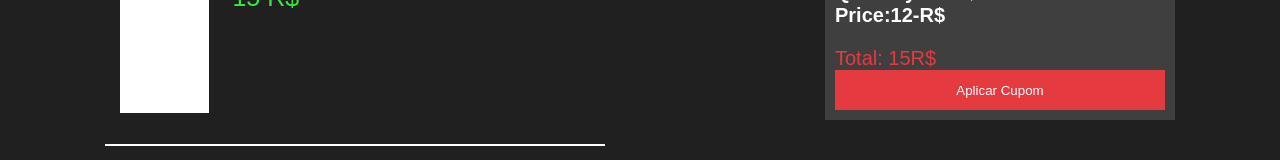
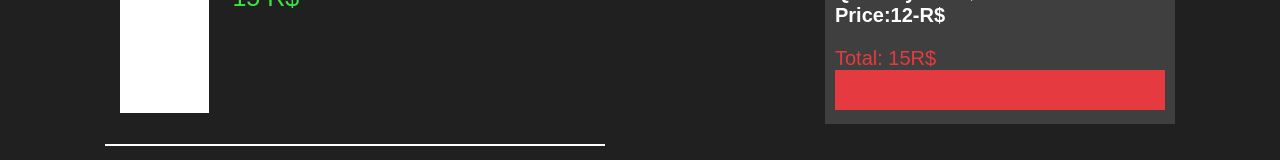
Before and after one commit to JulioDev1/Marvel-app, a React (Create React App) app: page /shopping in a window 1280 px wide. Shown: the part 282-442 px from the top of the page. Built offline with nearby package versions, Linux system fonts and the light colour scheme; a web font is replaced by a local one.

Commit message:
procurando solução para adicionar excluir produtos do carrinho

```diff
--- a/package.json
+++ b/package.json
@@ -7,6 +7,7 @@
     "@testing-library/react": "^13.0.0",
     "@testing-library/user-event": "^13.2.1",
     "axios": "^1.3.4",
+    "create-react-context": "^0.3.0",
     "md5": "^2.3.0",
     "react": "^18.2.0",
     "react-dom": "^18.2.0",
--- a/src/App.js
+++ b/src/App.js
@@ -1,14 +1,17 @@
 import { Outlet } from "react-router-dom";
 import { Footer } from "./components/Footer";
 import { NavBar } from "./components/NavBar";
+import { CartProvider } from "./context/CartContext";
 
 function App() {
   return (
-    <div className="App">
-      <NavBar />
-      <Outlet />
-      <Footer />
-    </div>
+    <CartProvider>
+      <div className="App">
+        <NavBar />
+        <Outlet />
+        <Footer />
+      </div>
+    </CartProvider>
   );
 }
 
--- a/src/components/Footer/styled.js
+++ b/src/components/Footer/styled.js
@@ -4,4 +4,7 @@ export const FooterContainer = styled.footer`
   background-color: #131415;
   height: 10rem;
   width: 100%;
+  @media (max-width: 820px) and (min-width: 350px) {
+    height: 20rem;
+  }
 `;
--- a/src/components/Products/index.jsx
+++ b/src/components/Products/index.jsx
@@ -1,5 +1,6 @@
-import React from "react";
+import React, { useState } from "react";
 import { Link } from "react-router-dom";
+import { useCart } from "../../context/CartContext";
 import {
   Poster,
   Price,
@@ -11,6 +12,8 @@ import {
 } from "./styled";
 
 export const Products = ({ thumbnail, title, price, id }) => {
+  const { addProduct } = useCart();
+
   return (
     <ProductConteiner key={id}>
       <Link to={`/${id}`}>
@@ -20,7 +23,7 @@ export const Products = ({ thumbnail, title, price, id }) => {
         <TitleContainer>
           <Title>{title}</Title>
         </TitleContainer>
-        <Price>$ {price}</Price>
+        <Price>R$ {price}</Price>
         <Button>Adicionar ao Carrinho</Button>
       </InfoContainer>
     </ProductConteiner>
--- a/src/components/Products/styled.js
+++ b/src/components/Products/styled.js
@@ -34,6 +34,7 @@ export const InfoContainer = styled.div`
 export const Button = styled.button`
   width: 100%;
   height: 30px;
+  cursor: pointer;
   border: none;
   font-family: "Francois One", sans-serif;
   color: white;
--- a/src/components/TabelCupom/index.jsx
+++ b/src/components/TabelCupom/index.jsx
@@ -25,7 +25,7 @@ export const TabelCupom = () => {
           <Text>Price:12-R$</Text>
         </PriceContent>
         <TextTotal>Total: 15R$</TextTotal>
-        <ButtonBuy>Aplicar Cupom</ButtonBuy>
+        <ButtonBuy></ButtonBuy>
       </InfoProductsContainer>
     </Table>
   );
--- /dev/null
+++ b/src/context/CartContext.js
@@ -0,0 +1,28 @@
+import { useContext } from "react";
+import { useState } from "react";
+import { createContext } from "react";
+
+export const CartContext = createContext();
+export const CartProvider = ({ children }) => {
+  const [cart, setCart] = useState([]);
+  const [total, setTotal] = useState(0);
+
+  const addProduct = (comic) => {
+    setCart([...cart, comic]);
+    setTotal(total + parseFloat(comic.prices[0].price));
+  };
+
+  const removeProduct = (comic) => {
+    setCart(cart.filter((item) => item.id !== comic.id));
+    setTotal(total + parseFloat(comic.price[0].price));
+  };
+
+  console.log("carrinho", cart);
+
+  return (
+    <CartContext.Provider value={{ cart, addProduct, removeProduct }}>
+      {children}
+    </CartContext.Provider>
+  );
+};
+export const useCart = () => useContext(CartContext);
--- a/src/icon/Next.js
+++ b/src/icon/Next.js
@@ -7,7 +7,7 @@ export const Next = () => {
       fill="none"
       xmlns="http://www.w3.org/2000/svg"
     >
-      <g clip-path="url(#clip0_30_7)">
+      <g clipPath="url(#clip0_30_7)">
         <path
           d="M40 24L34.36 29.64L52.68 48L34.36 66.36L40 72L64 48L40 24Z"
           fill="white"
--- a/src/pages/ComicDetail/index.jsx
+++ b/src/pages/ComicDetail/index.jsx
@@ -15,22 +15,14 @@ export const ComicDetail = () => {
   let hash = md5(time + keyPrivate + keyPublic);
 
   useEffect(() => {
-    console.log("entrou");
     const fetchComic = async () => {
       const response = await axios.get(
         `http://gateway.marvel.com/v1/public/comics/${id}?ts=${time}&apikey=${keyPublic}&hash=${hash}`
       );
-      console.log("results", response.status);
       setComic(response.data.data.results[0]);
     };
     fetchComic();
   }, []);
-  console.log(id);
-  console.log(
-    `http://gateway.marvel.com/v1/public/comics/${id}?ts=${time}&apikey=${keyPublic}&hash=${hash}`
-  );
-  console.log("comic", comic);
-
   return (
     <ComicContainer>
       {comic ? (
--- a/src/pages/Home/index.jsx
+++ b/src/pages/Home/index.jsx
@@ -19,6 +19,7 @@ import { Next } from "../../icon/Next";
 
 import { Products } from "../../components/Products";
 
+import { useCart } from "../../context/CartContext";
 const LIMIT = 24;
 
 export const Home = () => {
@@ -31,22 +32,22 @@ export const Home = () => {
   const [page, setPage] = useState(1);
   const [totalPages, setTotalPages] = useState(0);
 
+  const { addProduct } = useCart();
+
   useEffect(() => {
     const fetchData = async () => {
-      console.log("entrou");
+      const offset = (page - 1) * LIMIT;
 
-      const offset = (page - 1) * LIMIT;
       const response = await axios.get(
         `http://gateway.marvel.com/v1/public/comics?ts=${time}&apikey=${keyPublic}&hash=${hash}&offset=${offset}&limit=${LIMIT}`
       );
 
-      console.log("results", response.data.data.results);
       setProducts(response.data.data.results);
       setTotalPages(Math.ceil(response.data.data.total / LIMIT));
     };
     fetchData();
   }, [page]);
-  console.log(hash);
+
   useEffect(() => {});
   ////uma requisição para fazer a paginação(confesso que achei essa parte bem difici)
   const handleAddPage = () => {
@@ -72,6 +73,7 @@ export const Home = () => {
     let itensSelected = item.slice(0, itensPercentage);
     return itensSelected;
   };
+
   return (
     <HomeContainer>
       <BannerContainer>
@@ -86,6 +88,7 @@ export const Home = () => {
                 title={product.title}
                 id={product.id}
                 key={product.id}
+                onClick={() => addProduct(product)}
               />
             ))}
           </AllHqs>
```
Also changed, not shown: 1 other file (tests, documents, lock files or other folders).
